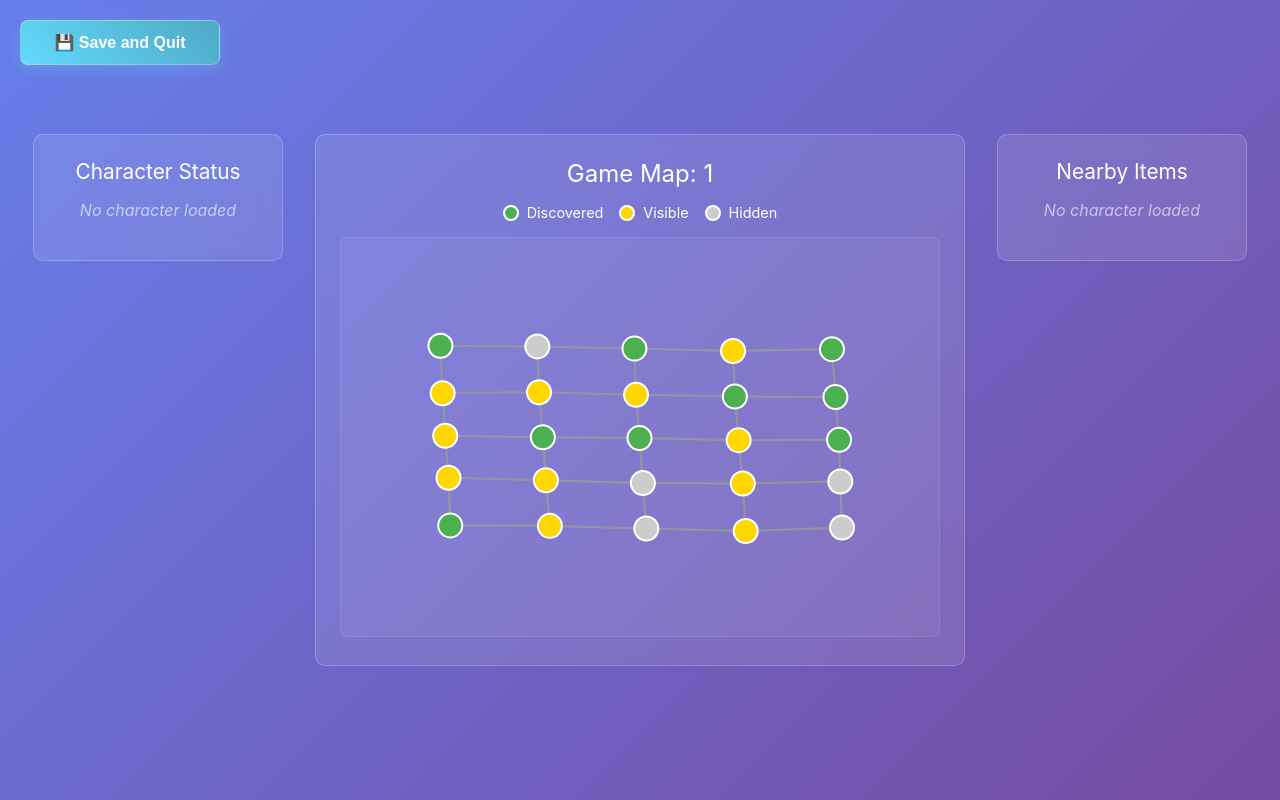
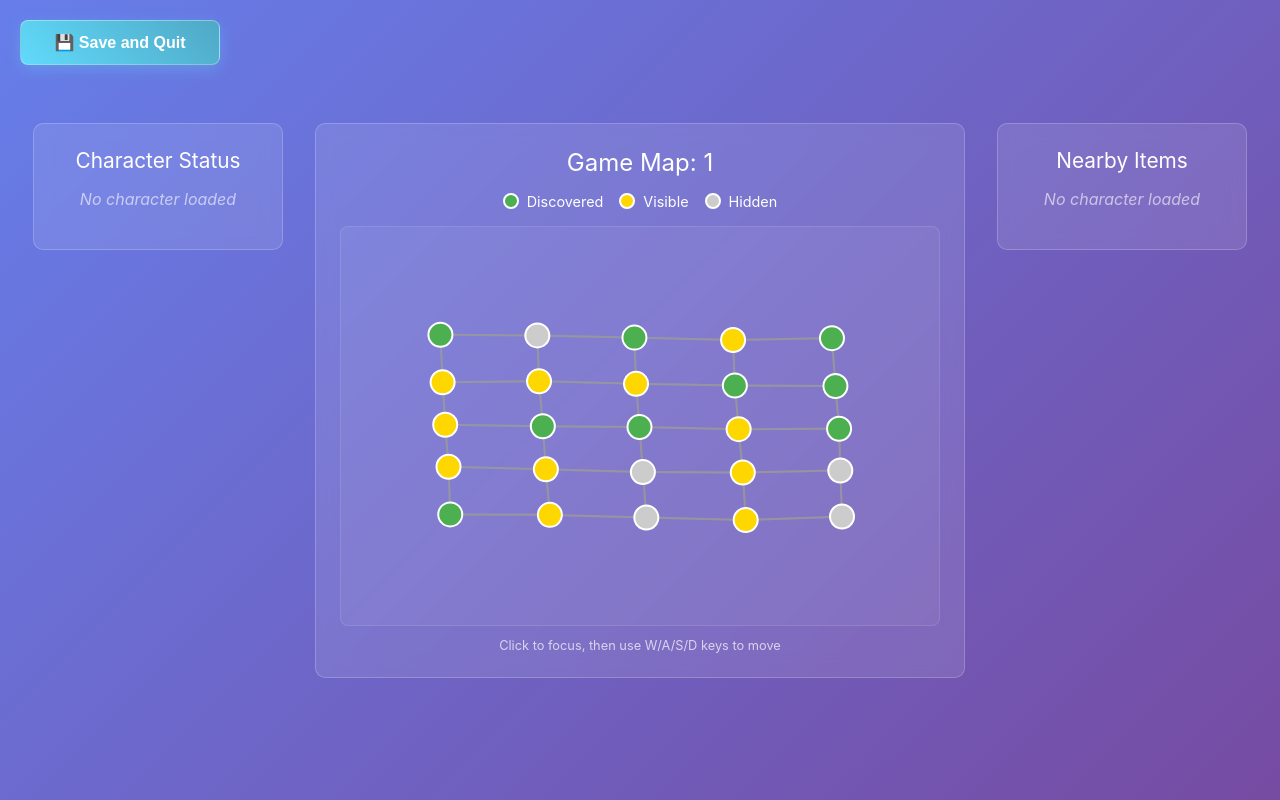
Before and after one commit to AustinHoover/adventure-game-test, a React (Create React App) app: page /explore in a window 1280 px wide. Built offline with nearby package versions, Linux system fonts and the light colour scheme; the HTML template or start-up script is replaced by a standard one.

Commit message:
navigation via wasd

```diff
--- a/src/components/GameMapVisualizer.css
+++ b/src/components/GameMapVisualizer.css
@@ -5,6 +5,28 @@
   backdrop-filter: blur(10px);
   border: 1px solid rgba(255, 255, 255, 0.2);
   margin: 2rem 0;
+  transition: all 0.2s ease;
+  position: relative;
+}
+
+.map-container:focus {
+  border: 2px solid #4CAF50;
+  box-shadow: 0 0 10px rgba(76, 175, 80, 0.3);
+  background: rgba(255, 255, 255, 0.15);
+}
+
+.map-container:focus::after {
+  content: "Keyboard navigation active (W/A/S/D)";
+  position: absolute;
+  top: -30px;
+  left: 50%;
+  transform: translateX(-50%);
+  background: rgba(76, 175, 80, 0.9);
+  color: white;
+  padding: 4px 8px;
+  border-radius: 4px;
+  font-size: 0.8rem;
+  white-space: nowrap;
 }
 
 .map-container h3 {
--- a/src/components/GameMapVisualizer.tsx
+++ b/src/components/GameMapVisualizer.tsx
@@ -12,6 +12,39 @@ interface MapProps {
 
 const GameMapVisualizer: React.FC<MapProps> = ({ gameMap, locations, playerLocationId, onLocationClick }) => {
   const svgRef = useRef<SVGSVGElement>(null);
+
+  // Add keyboard navigation
+  const handleKeyDown = (event: React.KeyboardEvent) => {
+    if (!playerLocationId || !onLocationClick) return;
+
+    // Find the player's current location
+    const currentLocation = locations.find(loc => loc.id === playerLocationId);
+    if (!currentLocation) return;
+
+    let targetLocationId: number | undefined;
+
+    switch (event.key.toLowerCase()) {
+      case 'w':
+        targetLocationId = currentLocation.north;
+        break;
+      case 's':
+        targetLocationId = currentLocation.south;
+        break;
+      case 'a':
+        targetLocationId = currentLocation.west;
+        break;
+      case 'd':
+        targetLocationId = currentLocation.east;
+        break;
+      default:
+        return; // Not a movement key, ignore
+    }
+
+    // If there's a valid target location, trigger the movement
+    if (targetLocationId !== undefined) {
+      onLocationClick(targetLocationId);
+    }
+  };
 
   useEffect(() => {
     if (!svgRef.current || locations.length === 0) return;
@@ -230,7 +263,14 @@ const GameMapVisualizer: React.FC<MapProps> = ({ gameMap, locations, playerLocat
   }, [gameMap, locations, playerLocationId]);
 
   return (
-    <div className="map-container">
+    <div
+      className="map-container"
+      tabIndex={0}
+      onKeyDown={handleKeyDown}
+      onFocus={() => console.log('Map focused - keyboard navigation active')}
+      onBlur={() => console.log('Map unfocused - keyboard navigation inactive')}
+      style={{ outline: 'none' }}
+    >
       <h3>Game Map: {gameMap.id}</h3>
       <div className="map-legend">
         <div className="legend-item">
@@ -252,7 +292,20 @@ const GameMapVisualizer: React.FC<MapProps> = ({ gameMap, locations, playerLocat
           </div>
         )}
       </div>
-      <svg ref={svgRef} width="600" height="400" className="map-svg"></svg>
+      <svg
+        ref={svgRef}
+        width="600"
+        height="400"
+        className="map-svg"
+      ></svg>
+      <div style={{
+        textAlign: 'center',
+        marginTop: '0.5rem',
+        fontSize: '0.8rem',
+        color: 'rgba(255, 255, 255, 0.7)'
+      }}>
+        Click to focus, then use W/A/S/D keys to move
+      </div>
     </div>
   );
 };
--- a/src/game/mapgen.ts
+++ b/src/game/mapgen.ts
@@ -44,3 +44,126 @@ export function generateTestArea(): { gameMap: GameMap; locations: Location[] }
 
   return { gameMap, locations };
 }
+
+/**
+ * Generates a town with a main road and buildings branching off
+ * @returns Object containing a GameMap and array of Locations
+ */
+export function generateTown(): { gameMap: GameMap; locations: Location[] } {
+  const locations: Location[] = [];
+  let nextId = 1;
+
+  // Generate main road (horizontal line of locations)
+  const roadLength = 8; // Number of road segments
+  const roadIds: number[] = [];
+
+  for (let i = 0; i < roadLength; i++) {
+    const roadId = nextId++;
+    roadIds.push(roadId);
+
+    // Calculate road connections
+    const west = i > 0 ? roadIds[i - 1] : undefined;
+    const east = i < roadLength - 1 ? nextId : undefined;
+
+    const roadLocation: Location = {
+      id: roadId,
+      name: `Road ${roadId}`,
+      type: 1, // Road type
+      visible: true,
+      discovered: true,
+      exit: false,
+      showName: false, // Roads don't show names
+      north: undefined,
+      east,
+      south: undefined,
+      west
+    };
+
+    locations.push(roadLocation);
+  }
+
+  // Generate buildings branching off from the road
+  const buildingCount = 6; // Number of buildings to generate
+  const buildingIds: number[] = [];
+
+  // Track which road segments already have houses on each side
+  const roadOccupancy: { [roadId: number]: { north: boolean; south: boolean } } = {};
+  roadIds.forEach(roadId => {
+    roadOccupancy[roadId] = { north: false, south: false };
+  });
+
+  for (let i = 0; i < buildingCount; i++) {
+    const buildingId = nextId++;
+    buildingIds.push(buildingId);
+
+    // Find available road segments (those that don't have houses on both sides)
+    const availableRoads = roadIds.filter(roadId => {
+      const occupancy = roadOccupancy[roadId];
+      return !occupancy.north || !occupancy.south;
+    });
+
+    // If no roads are available, skip this building
+    if (availableRoads.length === 0) {
+      console.warn(`No available road space for building ${buildingId}, skipping`);
+      continue;
+    }
+
+    // Randomly choose from available road segments
+    const roadId = availableRoads[Math.floor(Math.random() * availableRoads.length)];
+    const occupancy = roadOccupancy[roadId];
+
+    // Determine which side is available
+    let isNorth: boolean;
+    if (!occupancy.north && !occupancy.south) {
+      // Both sides available, choose randomly
+      isNorth = Math.random() > 0.5;
+    } else if (!occupancy.north) {
+      // Only north side available
+      isNorth = true;
+    } else {
+      // Only south side available
+      isNorth = false;
+    }
+
+    const buildingLocation: Location = {
+      id: buildingId,
+      name: `House ${buildingId}`,
+      type: 2, // Building type
+      visible: true,
+      discovered: true,
+      exit: false,
+      showName: true, // Buildings show names
+      north: isNorth ? undefined : roadId,
+      east: undefined,
+      south: isNorth ? roadId : undefined,
+      west: undefined
+    };
+
+    locations.push(buildingLocation);
+
+    // Update the road location to connect to this building
+    const roadLocation = locations.find(loc => loc.id === roadId);
+    if (roadLocation) {
+      if (isNorth) {
+        roadLocation.north = buildingId;
+      } else {
+        roadLocation.south = buildingId;
+      }
+    }
+
+    // Mark this side as occupied
+    if (isNorth) {
+      occupancy.north = true;
+    } else {
+      occupancy.south = true;
+    }
+  }
+
+  const gameMap: GameMap = {
+    id: 2, // Different ID from test area
+    locations: locations.map(loc => loc.id),
+    characterIds: [] // No characters by default
+  };
+
+  return { gameMap, locations };
+}
--- a/src/utils/saveFileOperations.ts
+++ b/src/utils/saveFileOperations.ts
@@ -1,6 +1,6 @@
 import { SaveFile, Character, CharacterRegistry, MapRegistry } from '../game/interfaces';
 import { writeFile, readFile, fileExists, ensureDirectory, readDirectory, isDirectory, deleteDirectory } from './fileOperations';
-import { generateTestArea } from '../game/mapgen';
+import { generateTown } from '../game/mapgen';
 
 /**
  * Save file operations utility functions
@@ -32,9 +32,9 @@ export const createSaveFile = async (name: string): Promise<SaveFile> => {
   const playerCharacter: Character = {
     id: 1, // First character gets ID 1
     name: 'Player',
-    location: 1, // Start at location 1
+    location: 1, // Start at first road location
     unitId: 1, // First unit gets ID 1
-    mapId: 1 // Start on map 1
+    mapId: 2 // Start on town map (ID 2)
   };
 
   // Create character registry with the player character
@@ -42,8 +42,8 @@ export const createSaveFile = async (name: string): Promise<SaveFile> => {
     characters: new Map([[playerCharacter.id, playerCharacter]])
   };
 
-  // Create initial map registry with test area
-  const { gameMap, locations } = generateTestArea();
+  // Create initial map registry with town
+  const { gameMap, locations } = generateTown();
   const mapRegistry: MapRegistry = {
     maps: new Map([[gameMap.id, gameMap]]),
     locations: new Map([[gameMap.id, locations]])
```
